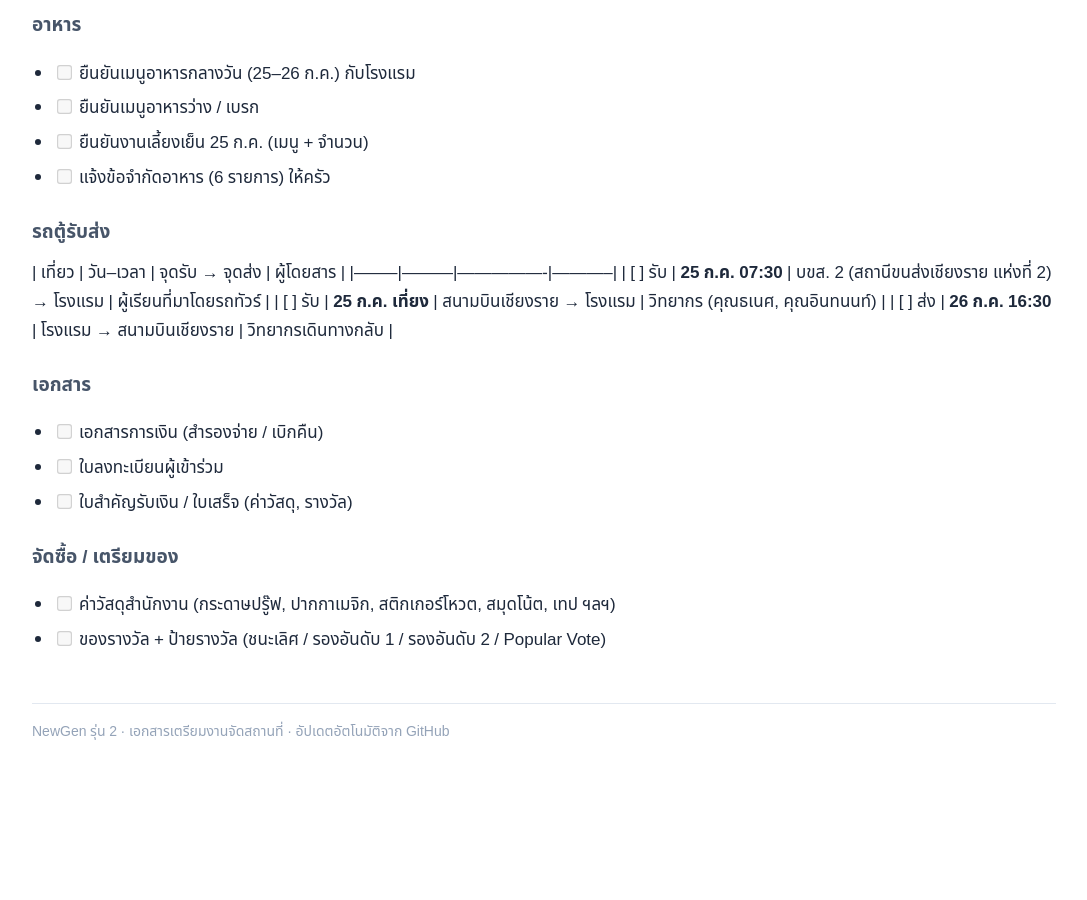
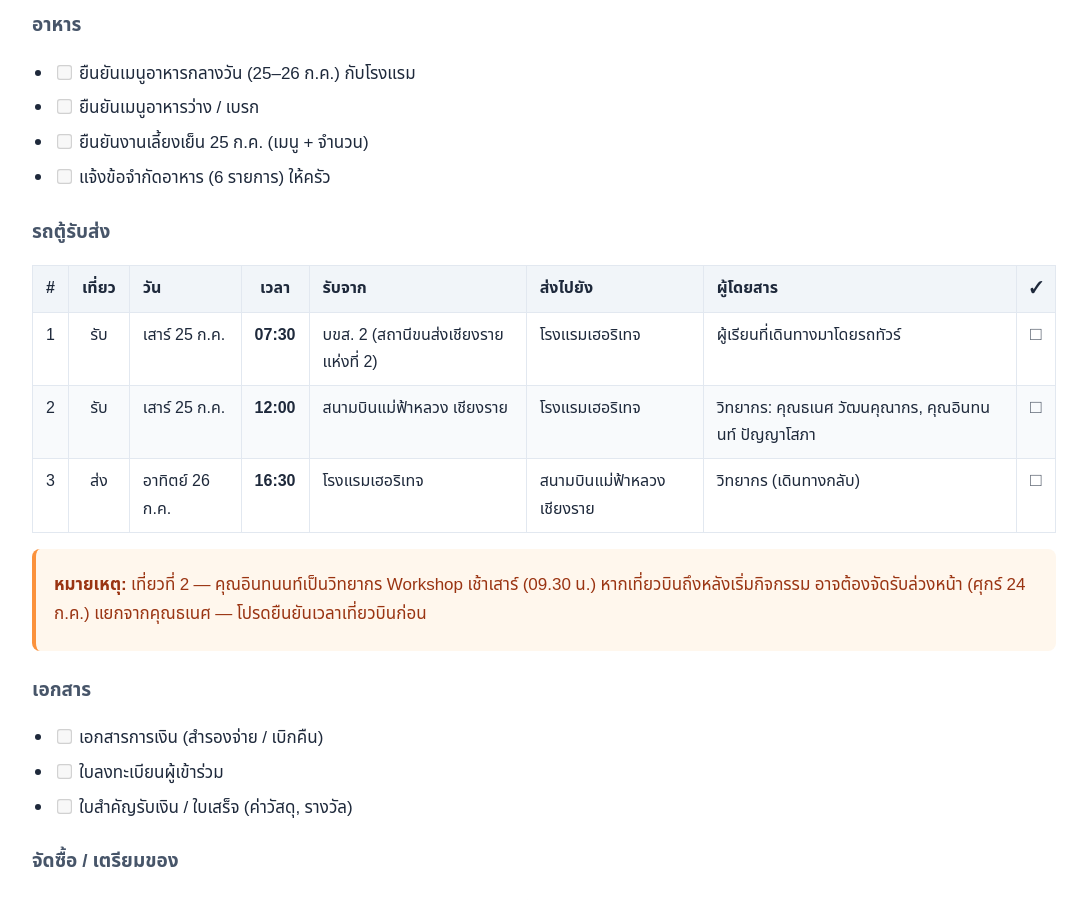
Before and after one commit to prascymj/newgen-batch2-event, a Jekyll site: the page built from index.md, in a window 1280 px wide and 900 px high, scrolled down 4433 px. Shown: the whole window, without its empty margins (96-1183 px from the left). Built offline with Jekyll 4.4.1, drawn with Linux system fonts in a browser that asks for light colours; some web fonts are replaced; our own code applies the rules of GitHub Pages for plain Markdown files; before the commit the page ends 5257 px from its top, so only the background shows below that.

Commit message:
Improve shuttle van table (structured columns + arrival note for workshop speaker)
Co-Authored-By: Claude Opus 4.8 <noreply@anthropic.com>

```diff
--- a/index.md
+++ b/index.md
@@ -87,11 +87,14 @@
 - [ ] แจ้งข้อจำกัดอาหาร (6 รายการ) ให้ครัว
 
 ### รถตู้รับส่ง
-| เที่ยว | วัน–เวลา | จุดรับ → จุดส่ง | ผู้โดยสาร |
-|--------|---------|----------------|-----------|
-| [ ] รับ | **25 ก.ค. 07:30** | บขส. 2 (สถานีขนส่งเชียงราย แห่งที่ 2) → โรงแรม | ผู้เรียนที่มาโดยรถทัวร์ |
-| [ ] รับ | **25 ก.ค. เที่ยง** | สนามบินเชียงราย → โรงแรม | วิทยากร (คุณธเนศ, คุณอินทนนท์) |
-| [ ] ส่ง | **26 ก.ค. 16:30** | โรงแรม → สนามบินเชียงราย | วิทยากรเดินทางกลับ |
+
+| # | เที่ยว | วัน | เวลา | รับจาก | ส่งไปยัง | ผู้โดยสาร | ✓ |
+|:-:|:-----:|-----|:----:|--------|---------|-----------|:-:|
+| 1 | รับ | เสาร์ 25 ก.ค. | **07:30** | บขส. 2 (สถานีขนส่งเชียงราย แห่งที่ 2) | โรงแรมเฮอริเทจ | ผู้เรียนที่เดินทางมาโดยรถทัวร์ | ☐ |
+| 2 | รับ | เสาร์ 25 ก.ค. | **12:00** | สนามบินแม่ฟ้าหลวง เชียงราย | โรงแรมเฮอริเทจ | วิทยากร: คุณธเนศ วัฒนคุณากร, คุณอินทนนท์ ปัญญาโสภา | ☐ |
+| 3 | ส่ง | อาทิตย์ 26 ก.ค. | **16:30** | โรงแรมเฮอริเทจ | สนามบินแม่ฟ้าหลวง เชียงราย | วิทยากร (เดินทางกลับ) | ☐ |
+
+> **หมายเหตุ:** เที่ยวที่ 2 — คุณอินทนนท์เป็นวิทยากร Workshop เช้าเสาร์ (09.30 น.) หากเที่ยวบินถึงหลังเริ่มกิจกรรม อาจต้องจัดรับล่วงหน้า (ศุกร์ 24 ก.ค.) แยกจากคุณธเนศ — โปรดยืนยันเวลาเที่ยวบินก่อน
 
 ### เอกสาร
 - [ ] เอกสารการเงิน (สำรองจ่าย / เบิกคืน)
```
